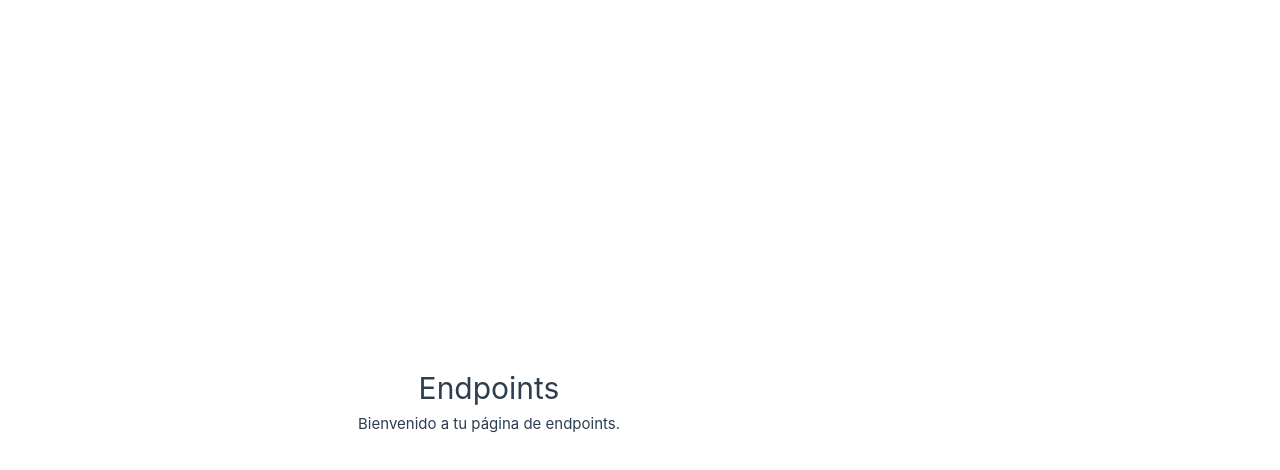
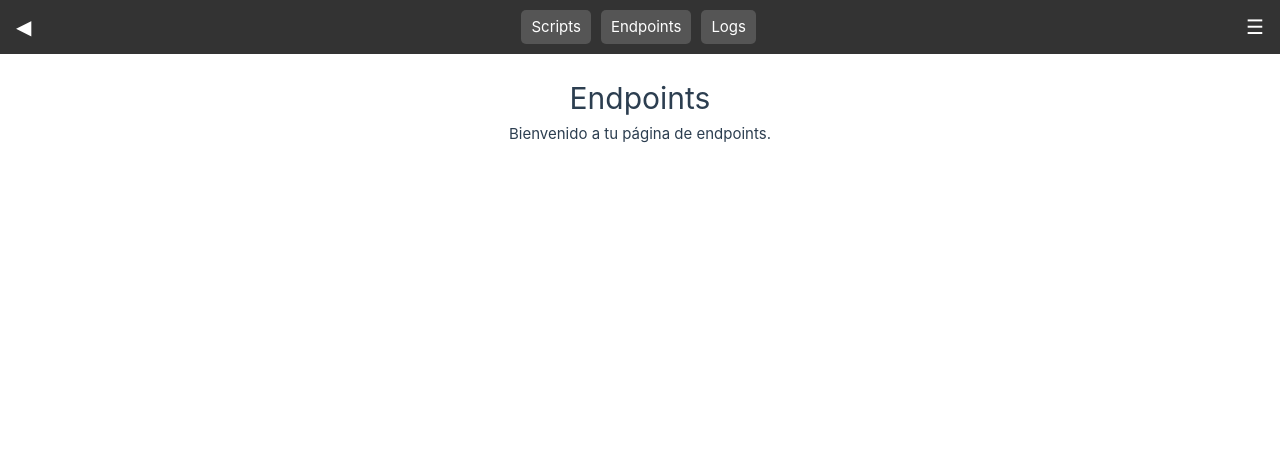
Before and after one commit to ONE-18/koa_command_srv, a Vue app in the folder frontend/: page /Endpoints in a window 1280 px wide. Shown: the top 470 px of the page. Built offline with nearby package versions, Linux system fonts and the light colour scheme; the HTML template or start-up script is replaced by a standard one.

Commit message:
Wrap views in default layout component for consistent styling

```diff
--- a/frontend/src/views/Endpoints.vue
+++ b/frontend/src/views/Endpoints.vue
@@ -1,12 +1,14 @@
 <template>
-    <div class="endpoints">
-        <h1>Endpoints</h1>
-        <p>Bienvenido a tu página de endpoints.</p>
-    </div>
+    <defaultLayout>
+        <div class="endpoints">
+            <h1>Endpoints</h1>
+            <p>Bienvenido a tu página de endpoints.</p>
+        </div>
+    </defaultLayout>
 </template>
 
 <script setup lang="ts">
-
+import defaultLayout from '../layouts/defaultLayout.vue';
 </script>
 
 <style scoped>
--- a/frontend/src/views/HomeView.vue
+++ b/frontend/src/views/HomeView.vue
@@ -1,6 +1,6 @@
 <script setup lang="ts">
 import TheWelcome from '../components/TheWelcome.vue'
-import defaultLayout from '../layouts/defaultLayout.vue';
+import defaultLayout from '../layouts/defaultLayout.vue'
 </script>
 
 <template>
@@ -10,3 +10,7 @@ import defaultLayout from '../layouts/defaultLayout.vue';
     </main>
   </default-layout>
 </template>
+
+<style scoped>
+
+</style>
--- a/frontend/src/views/Logs.vue
+++ b/frontend/src/views/Logs.vue
@@ -1,12 +1,14 @@
 <template>
-    <div class="logs">
-        <h1>Logs</h1>
-        <p>Bienvenido a tu página de logs.</p>
-    </div>
+    <defaultLayout>
+        <div class="logs">
+            <h1>Logs</h1>
+            <p>Bienvenido a tu página de logs.</p>
+        </div>
+    </defaultLayout>
 </template>
 
 <script setup lang="ts">
-
+import defaultLayout from '../layouts/defaultLayout.vue';
 </script>
 
 <style scoped>
--- a/frontend/src/views/Profile.vue
+++ b/frontend/src/views/Profile.vue
@@ -1,11 +1,14 @@
 <template>
-    <div class="perfil">
-        <h1>Perfil</h1>
-        <p>Bienvenido a tu perfil.</p>
-    </div>
+    <defaultLayout>
+        <div class="perfil">
+            <h1>Perfil</h1>
+            <p>Bienvenido a tu perfil.</p>
+        </div>
+    </defaultLayout>
 </template>
 
 <script setup lang="ts">
+import defaultLayout from '../layouts/defaultLayout.vue';
 
 </script>
 
```
